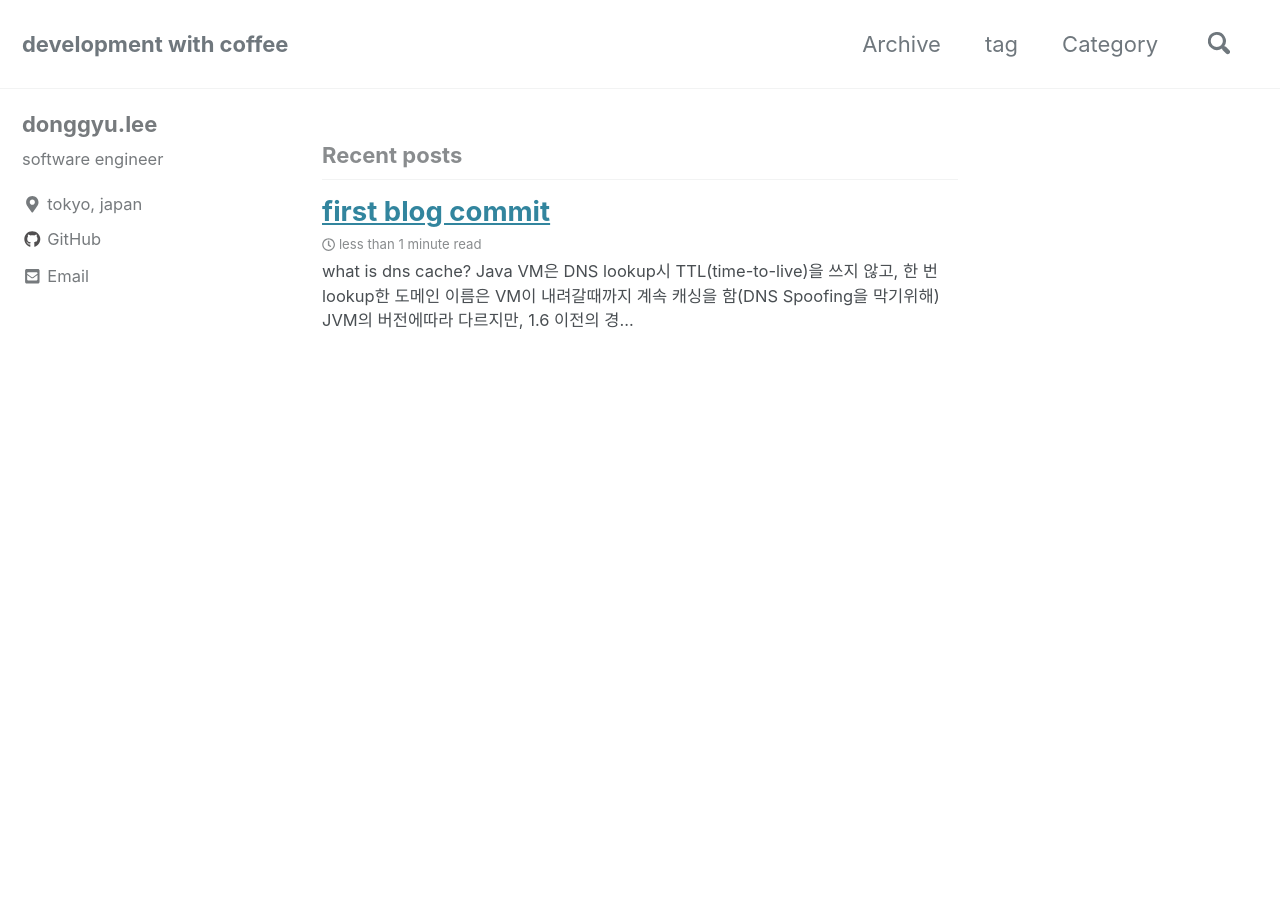
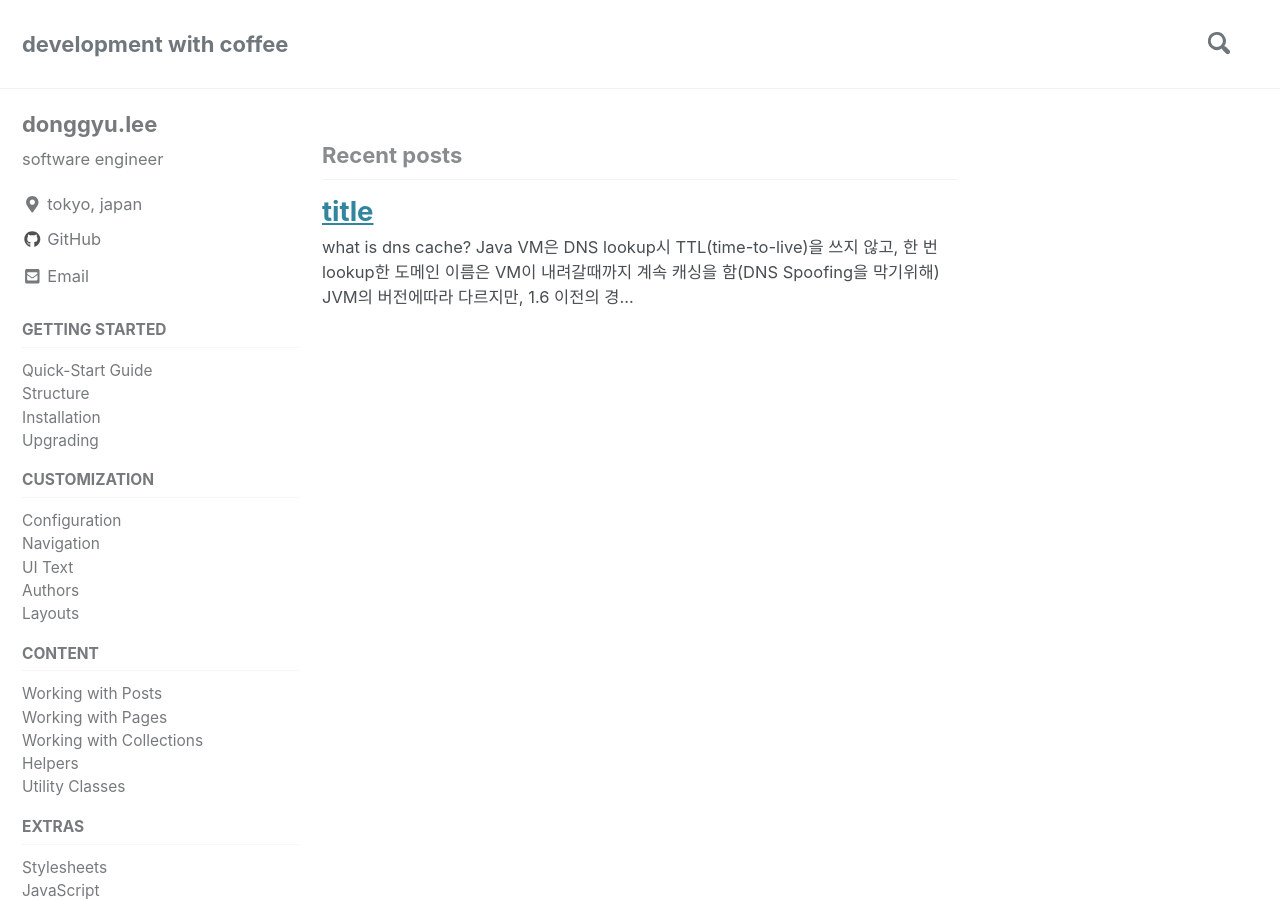
Before and after one commit to donggyuu/donggyuu.github.io, a Jekyll site: the page built from index.html, in a window 1280 px wide and 900 px high. Built offline with Jekyll 4.4.1, drawn with Linux system fonts in a browser that asks for light colours; cached includes are drawn as plain includes; nearby versions of some CDN libraries; the list of posts is cut into pages by our own code; comment, search, counter and statistics services are not loaded.

Commit message:
Add sample side-bar and comments

```diff
--- a/_config.yml
+++ b/_config.yml
@@ -21,15 +21,15 @@
 name                     : "donggyu.lee"
 description              : "about development&coffee"
 url                      : "https://donggyuu.github.io"
-baseurl                  : # the subpath of your site, e.g. "/blog"
+baseurl                  :
 repository               : "donggyuu/donggyuu.github.io"
 teaser                   : # path of fallback teaser image, e.g. "/assets/images/500x300.png"
 # breadcrumbs            : false # true, false (default)
 words_per_minute         : 200
 comments:
-  provider               : # false (default), "disqus", "discourse", "facebook", "google-plus", "staticman", "staticman_v2", "utterances", "custom"
+  provider               : "disqus"
   disqus:
-    shortname            : # https://help.disqus.com/customer/portal/articles/466208-what-s-a-shortname-
+    shortname            : "donggyuu-github-io"
   discourse:
     server               : # https://meta.discourse.org/t/embedding-discourse-comments-via-javascript/31963 , e.g.: meta.discourse.org
   facebook:
@@ -276,9 +276,20 @@
   ignore:
     envs: development
 
-
 # Defaults
 defaults:
+  # for all
+  - scope:
+      path: ""
+    values:
+      sidebar:
+        nav: "docs"
+      layout: single
+      author_profile: true
+      read_time: false
+      comments: true
+      share: true
+      related: true
   # _posts
   - scope:
       path: ""
@@ -286,7 +297,7 @@
     values:
       layout: single
       author_profile: true
-      read_time: true
-      comments: # true
+      read_time: false
+      comments: true
       share: true
       related: true
--- a/_data/navigation.yml
+++ b/_data/navigation.yml
@@ -1,19 +1,44 @@
-# main links
-#main:
-#  - title: "Quick-Start Guide"
-#    url: https://mmistakes.github.io/minimal-mistakes/docs/quick-start-guide/
-  # - title: "About"
-  #   url: https://mmistakes.github.io/minimal-mistakes/about/
-  # - title: "Sample Posts"
-  #   url: /year-archive/
-  # - title: "Sample Collections"
-  #   url: /collection-archive/
-  # - title: "Sitemap"
-  #   url: /sitemap/
-main:
- - title: "Archive"
-   url: /year-archive/
- - title: "tag"
-   url: /tags/
- - title: "Category"
-   url: /categories/
+docs:
+  - title: Getting Started
+    children:
+      - title: "Quick-Start Guide"
+        url: /docs/_docs/01-quick-start-guide.md
+      - title: "Structure"
+        url: /docs/structure/
+      - title: "Installation"
+        url: /docs/installation/
+      - title: "Upgrading"
+        url: /docs/upgrading/
+
+  - title: Customization
+    children:
+      - title: "Configuration"
+        url: /docs/configuration/
+      - title: "Navigation"
+        url: /docs/navigation/
+      - title: "UI Text"
+        url: /docs/ui-text/
+      - title: "Authors"
+        url: /docs/authors/
+      - title: "Layouts"
+        url: /docs/layouts/
+
+  - title: Content
+    children:
+      - title: "Working with Posts"
+        url: /docs/posts/
+      - title: "Working with Pages"
+        url: /docs/pages/
+      - title: "Working with Collections"
+        url: /docs/collections/
+      - title: "Helpers"
+        url: /docs/helpers/
+      - title: "Utility Classes"
+        url: /docs/utility-classes/
+
+  - title: Extras
+    children:
+      - title: "Stylesheets"
+        url: /docs/stylesheets/
+      - title: "JavaScript"
+        url: /docs/javascript/
--- a/_posts/2018-12-22-first-sample-post.md
+++ b/_posts/2018-12-22-first-sample-post.md
@@ -1,8 +1,7 @@
 ---
-layout: post
-title:  "first blog commit"
-date:   2018-12-22 17:22:00 -0600
-categories: first commit
+layout: posts
+title:  "title"
+date: 2018-12-22 17:22:00 -0600
 ---
 
 
--- a/index.html
+++ b/index.html
@@ -1,4 +1,4 @@
 ---
 layout: home
-author_profile: true
+
 ---
```
